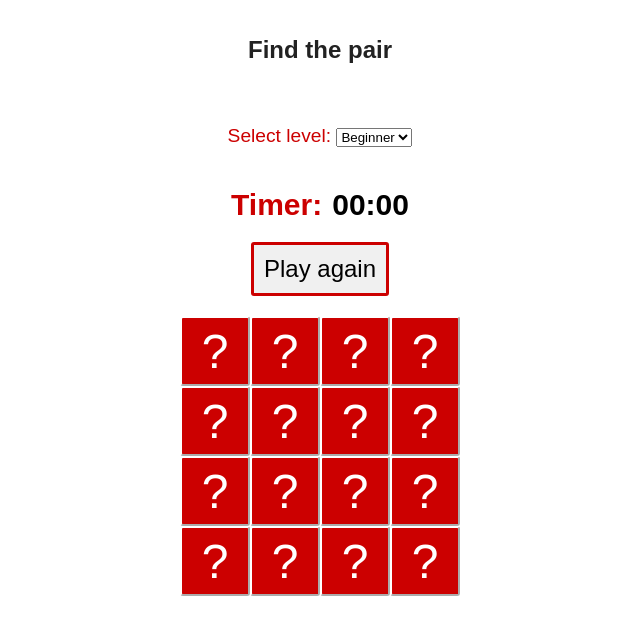
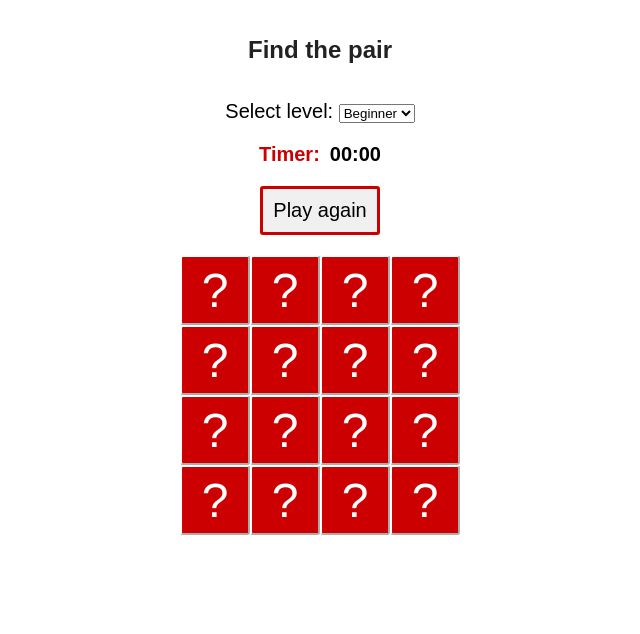
Before and after one commit to groundberry/react-find-the-pair, a React (Create React App) app: page / in a window 1280 px wide. Shown: the top 634 px of the page, without its empty margins (320-960 px from the left). Built offline with nearby package versions, Linux system fonts and the light colour scheme.

Commit message:
Edit styles

```diff
--- a/src/Grid.css
+++ b/src/Grid.css
@@ -1,6 +1,4 @@
 .Grid {
+  display: grid;
   justify-content: center;
-  display: grid;
-  max-width: 50%;
-  margin: 0 auto;
 }
--- a/src/Header.css
+++ b/src/Header.css
@@ -1,5 +1,7 @@
 .Header {
   color: #c00;
-  font-size: 1.5em;
+  font-size: 1.25em;
   padding-bottom: 20px;
+  margin: 0 auto;
+  text-align: center;
 }
--- a/src/Settings.css
+++ b/src/Settings.css
@@ -1,12 +1,9 @@
 .Settings {
-  margin: 20px auto;
-}
-
-.Settings--header {
-  font-size: 1em;
+  padding-bottom: 20px;
 }
 
 .Settings label {
-  font-size: 0.8em;
+  color: #000;
+  font-size: 1em;
   text-align: left;
 }
--- a/src/Timer.css
+++ b/src/Timer.css
@@ -1,9 +1,9 @@
 .Timer {
   color: #c00;
-  padding: 20px;
+  padding-bottom: 20px;
 }
 
 .Timer--header {
   display: inline;
-  font-size: 1.25em;
+  font-size: 1em;
 }
```
